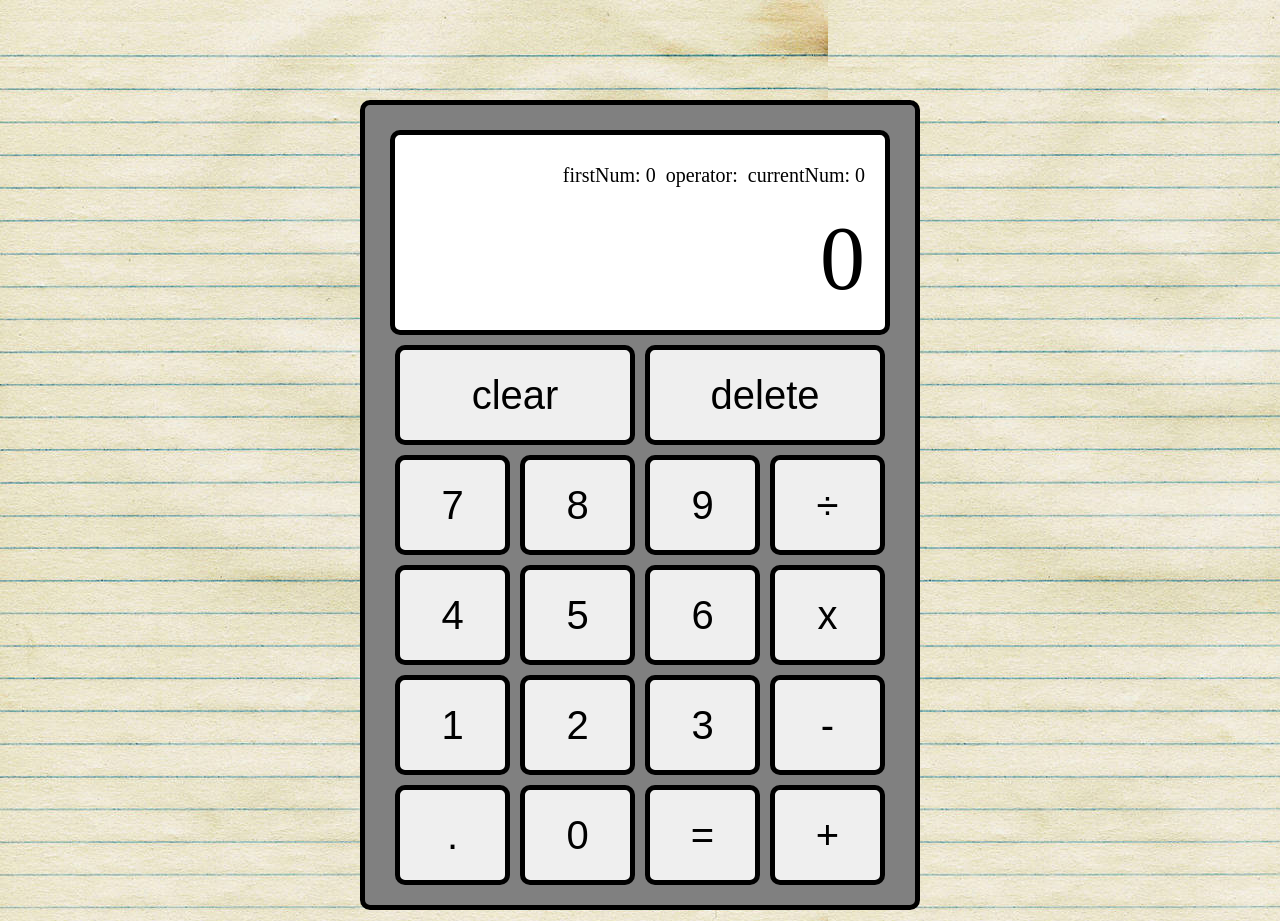
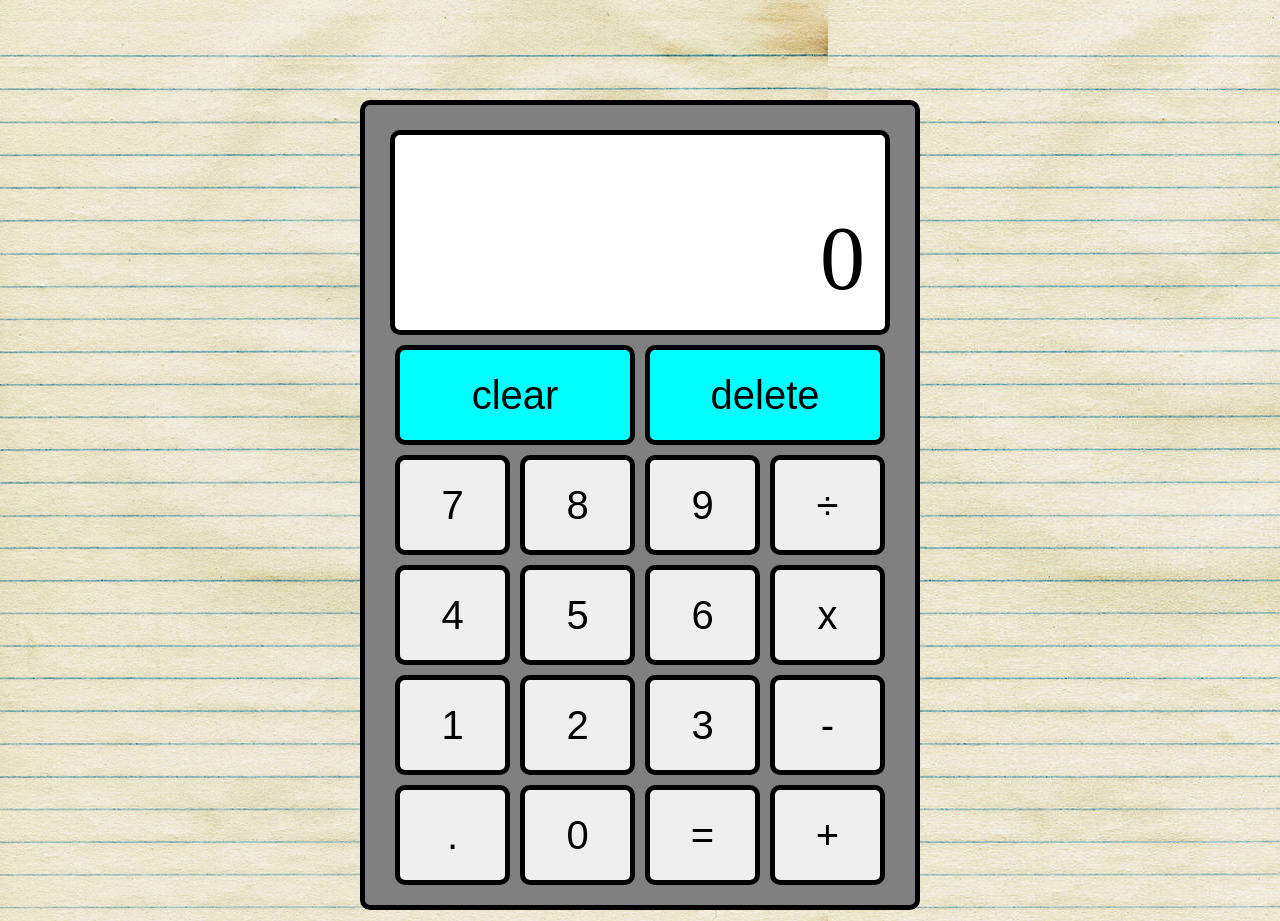
Before and after one commit to MitDotCom/TOP-Calculator, a plain HTML site: page index.html in a window 1280 px wide. Shown: the top 921 px of the page. Drawn offline with Linux system fonts and the light colour scheme.

Commit message:
Change clear and delete button colors, and remove readOut above currentNum

```diff
--- a/index.html
+++ b/index.html
@@ -11,11 +11,6 @@
     <body>
         <div id="calc-frame">
             <div id="readOut">
-                <div id="calcs">
-                    <p>firstNum: <span class="firstNumRead">0</span></p>
-                    <p>operator: <span class="operatorRead"></span></p>
-                    <p>currentNum: <span class="currentNumRead">0</span></p>
-                </div>
                 <div id="currentNumCalc">0</div>
             </div>
             <div id="buttons">
--- a/styles.css
+++ b/styles.css
@@ -28,12 +28,6 @@ body {
     border-radius: 10px;
 }
 
-#calcs {
-    font-size: 20px;
-    display: flex;
-    gap: 10px;
-}
-
 #currentNumCalc {
     font-size: 90px;
 }
@@ -54,6 +48,7 @@ body {
 .clearButtons button {
     width: 240px;
     height: 100px;
+    background-color: aqua;
 }
 
 .firstRow button {
```
